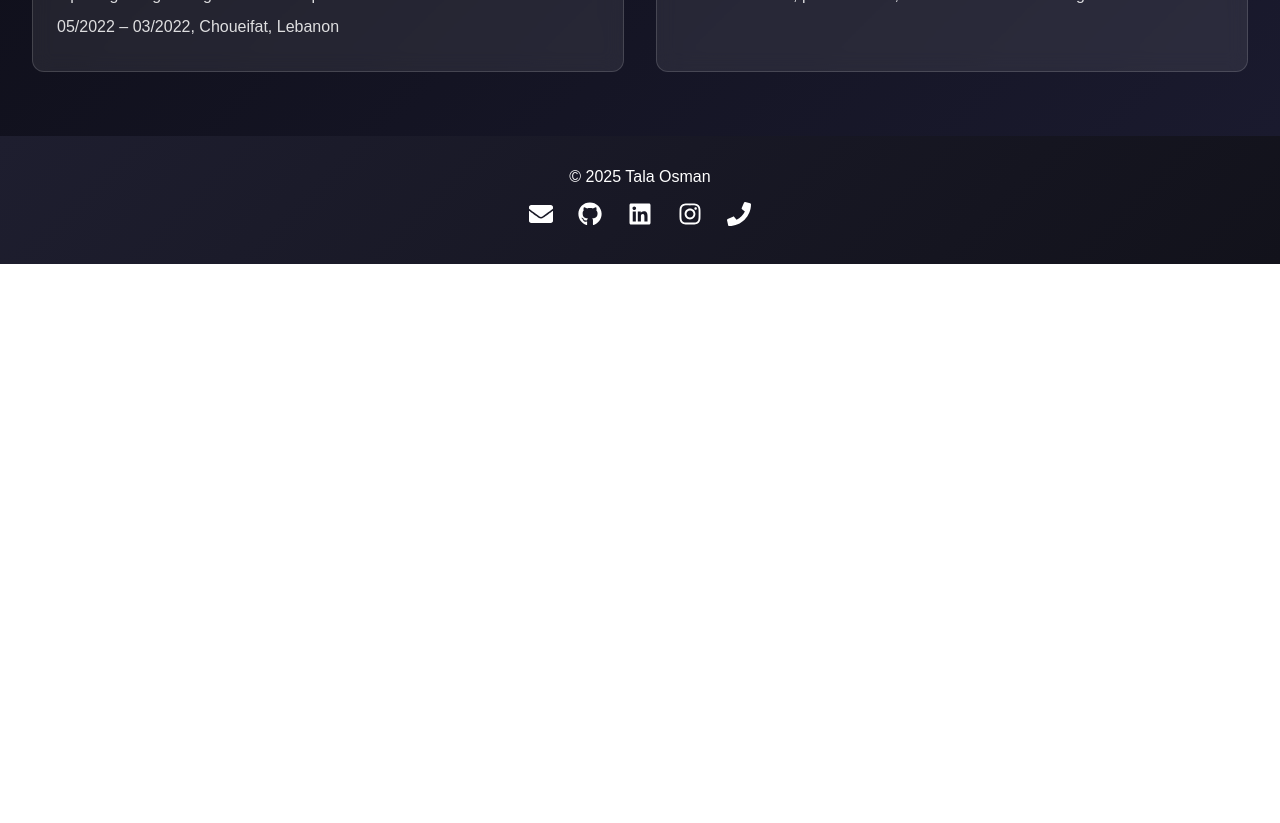
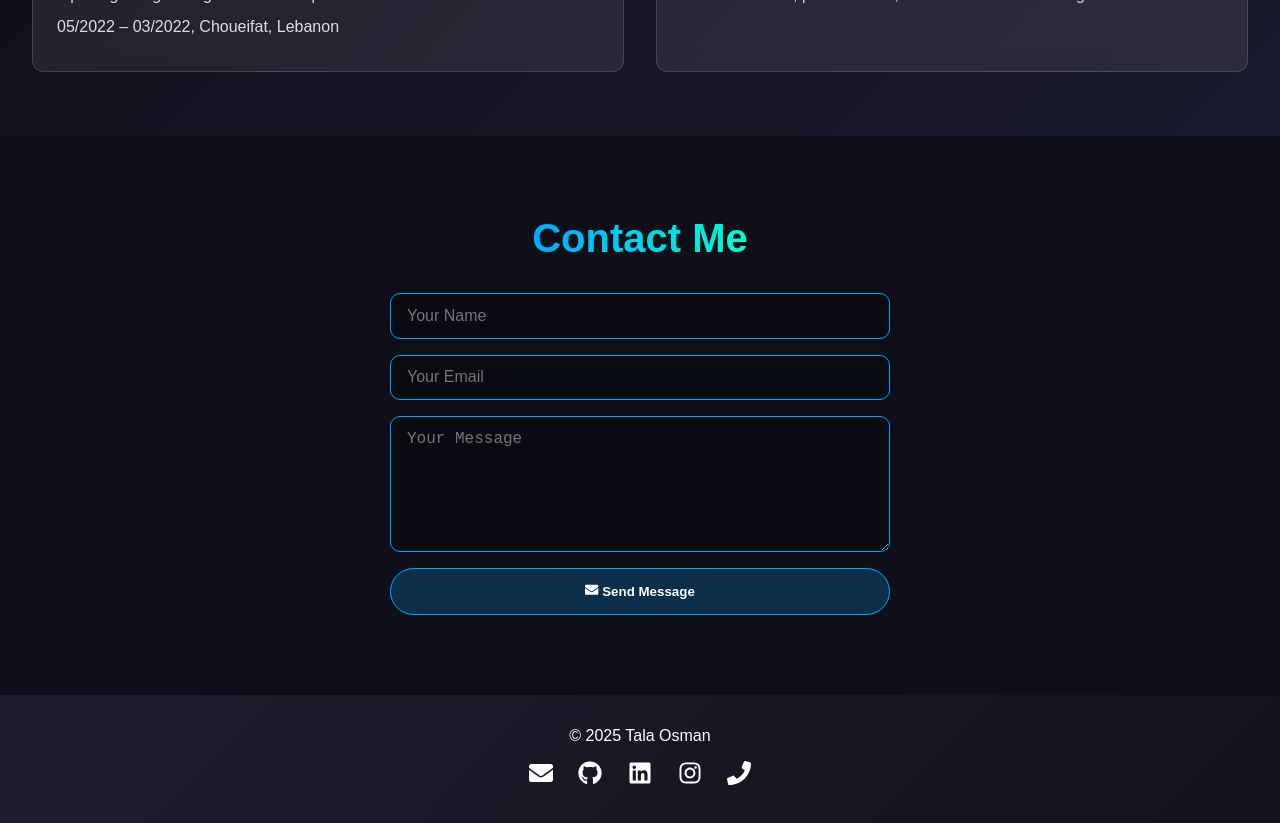
Before and after one commit to talaosman/Portfolio, a React (Create React App) app: page / in a window 1280 px wide. Shown: the part 3760-4583 px from the top of the page. Before the commit the page ends 4024 px from the top, so only its background shows below. Built offline with nearby package versions, Linux system fonts and the light colour scheme.

Commit message:
modify skills

```diff
--- a/package.json
+++ b/package.json
@@ -3,6 +3,7 @@
   "version": "0.1.0",
   "private": true,
   "dependencies": {
+    "@emailjs/browser": "^4.4.1",
     "@testing-library/dom": "^10.4.1",
     "@testing-library/jest-dom": "^6.7.0",
     "@testing-library/react": "^16.3.0",
--- a/src/App.js
+++ b/src/App.js
@@ -12,6 +12,8 @@ import "slick-carousel/slick/slick.css";
 import "slick-carousel/slick/slick-theme.css";
 import "./components/Loader.css";
 import "./components/ScrollTop.css";
+import ContactSection from "./components/Contact";
+
 
 function App() {
   const [loading, setLoading] = useState(true);
@@ -55,6 +57,7 @@ function App() {
           <ProjectsList />
           <Skills />
           <Volunteer />
+          <ContactSection />
           <Footer />
 
           {showScroll && (
--- a/src/components/Contact.js
+++ b/src/components/Contact.js
@@ -1,46 +1,85 @@
-import React from "react";
+import React, { useState } from "react";
 import styled from "styled-components";
+import { FaEnvelope } from "react-icons/fa";
 
-const ContactSection = styled.section`
-  padding:4rem 2rem;
-  h2{ text-align:center; margin-bottom:2rem; color:#007BFF; }
-  form{
-    max-width:600px;
-    margin:0 auto;
-    display:flex;
-    flex-direction:column;
-    gap:1rem;
+const ContactSectionStyled = styled.section`
+  display: flex;
+  flex-direction: column;
+  align-items: center;
+  padding: 5rem 1rem;
+  background: #0f0f1a;
+  text-align: center;
+
+  h2 {
+    font-size: 2.5rem;
+    margin-bottom: 2rem;
+    background: linear-gradient(90deg, #00aaff, #00ffcc);
+    -webkit-background-clip: text;
+    -webkit-text-fill-color: transparent;
   }
-  input, textarea{
-    padding:0.8rem;
-    border-radius:8px;
-    border:1px solid #ccc;
-    font-size:1rem;
+
+  form {
+    display: flex;
+    flex-direction: column;
+    width: 100%;
+    max-width: 500px;
+    gap: 1rem;
+
+    input, textarea {
+      padding: 0.8rem 1rem;
+      border-radius: 10px;
+      border: 1px solid #00aaff;
+      background: rgba(0,0,0,0.3);
+      color: #fff;
+      font-size: 1rem;
+    }
+
+    button {
+      background: rgba(0,170,255,0.2);
+      color: #fff;
+      border: 1px solid #00aaff;
+      padding: 0.9rem 1.8rem;
+      border-radius: 50px;
+      font-weight: 600;
+      cursor: pointer;
+
+      &:hover {
+        background: rgba(0,170,255,0.35);
+        box-shadow: 0 0 15px #00aaff;
+      }
+    }
   }
-  button{
-    padding:1rem;
-    border:none;
-    background:#4CAF50;
-    color:#fff;
-    font-weight:bold;
-    cursor:pointer;
-    border-radius:50px;
-    &:hover{ opacity:0.8; }
+
+  .success-message {
+    margin-top: 1rem;
+    color: #00ffcc;
   }
 `;
 
-const Contact = () => {
+const ContactSection = () => {
+  const [success, setSuccess] = useState(false);
+
   return (
-    <ContactSection id="contact">
+    <ContactSectionStyled id="contact">
       <h2>Contact Me</h2>
-      <form onSubmit={(e)=>e.preventDefault()}>
-        <input type="text" placeholder="Your Name" required />
-        <input type="email" placeholder="Your Email" required />
-        <textarea rows="5" placeholder="Your Message" required />
-        <button type="submit">Send Message</button>
+
+      <form
+        action="https://formspree.io/f/mlgggepa"
+        method="POST"
+        onSubmit={() => setSuccess(true)}
+      >
+        <input type="text" name="name" placeholder="Your Name" required />
+        <input type="email" name="email" placeholder="Your Email" required />
+        <textarea name="message" placeholder="Your Message" rows="6" required />
+
+        <button type="submit">
+          <FaEnvelope /> Send Message
+        </button>
       </form>
-    </ContactSection>
+
+      {success && <div className="success-message">Message sent! Thank you 🙏</div>}
+    </ContactSectionStyled>
   );
 };
 
-export default Contact;
+export default ContactSection;
--- a/src/components/Skills.js
+++ b/src/components/Skills.js
@@ -1,6 +1,8 @@
 import React, { useRef } from "react";
 import styled from "styled-components";
 import AzureDevOps from "../assets/azure.png";
+import javaFx from "../assets/JavaFX.png";
+
 import {
   FaReact, FaJava, FaHtml5, FaCss3Alt, FaDatabase, FaProjectDiagram,
   FaClock, FaUsers, FaLightbulb, FaChalkboardTeacher, FaFigma,
@@ -184,8 +186,16 @@ const SkillCarousel = ({ skills, title }) => {
 const Skills = () => {
   const technicalSkills = [
     { name: "C++", icon: <SiCplusplus /> },
+    { name: "JavaFX",
+      icon: (
+        <img
+          src={javaFx}
+          alt="javaFx"
+          style={{ width: "64px", height: "64px" }}
+        />
+      )
+    },
     { name: "Java", icon: <FaJava /> },
-    { name: "JavaFX", icon: <FaJava /> },
     { name: "C#", icon: <FaCode /> },
     { name: "Assembly", icon: <FaCogs /> },
     { name: "JavaScript", icon: <SiJavascript /> },
```
Also changed, not shown: src/assets/JavaFX.png (added), 1 other file (tests, documents, lock files or other folders).
